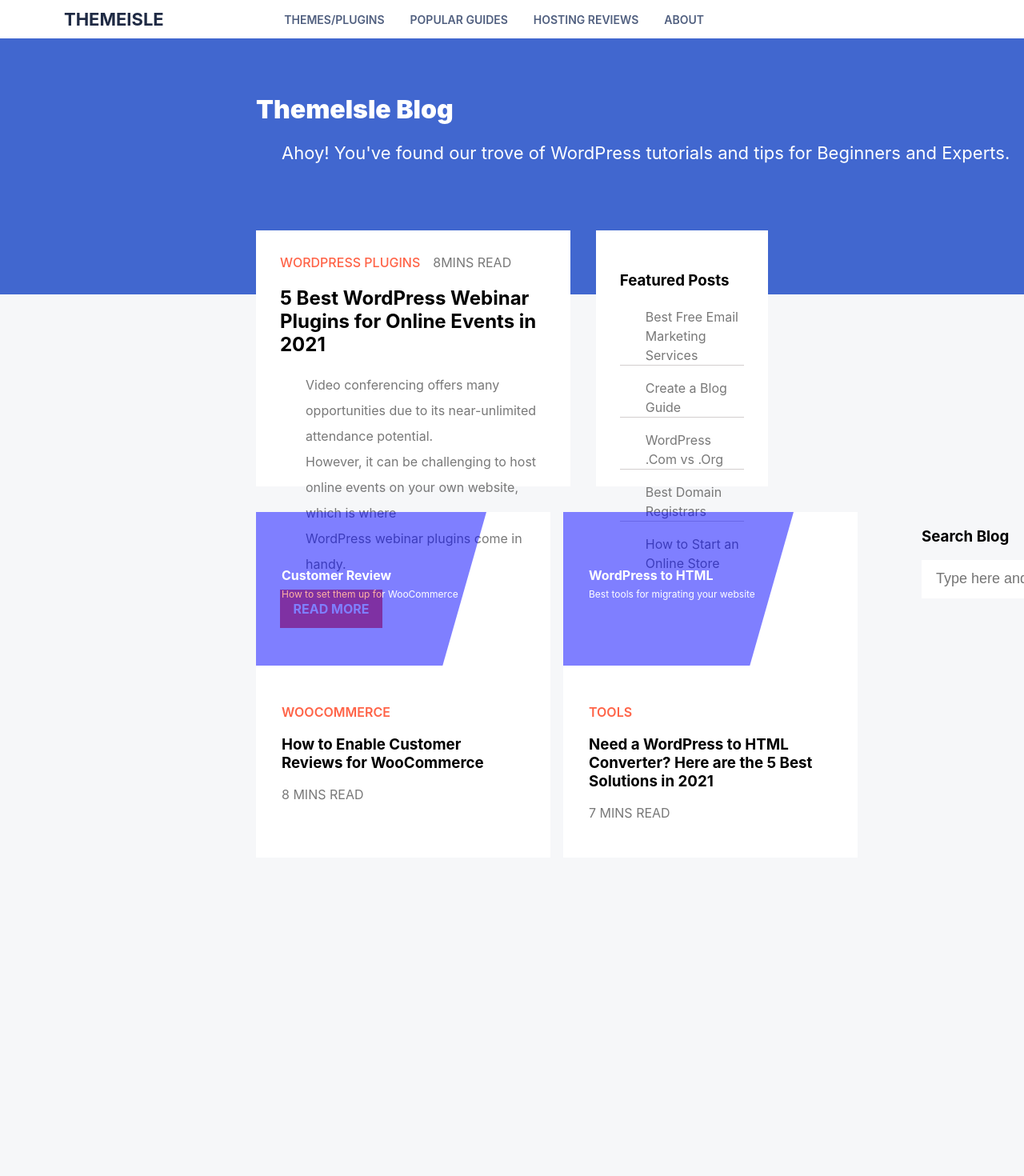
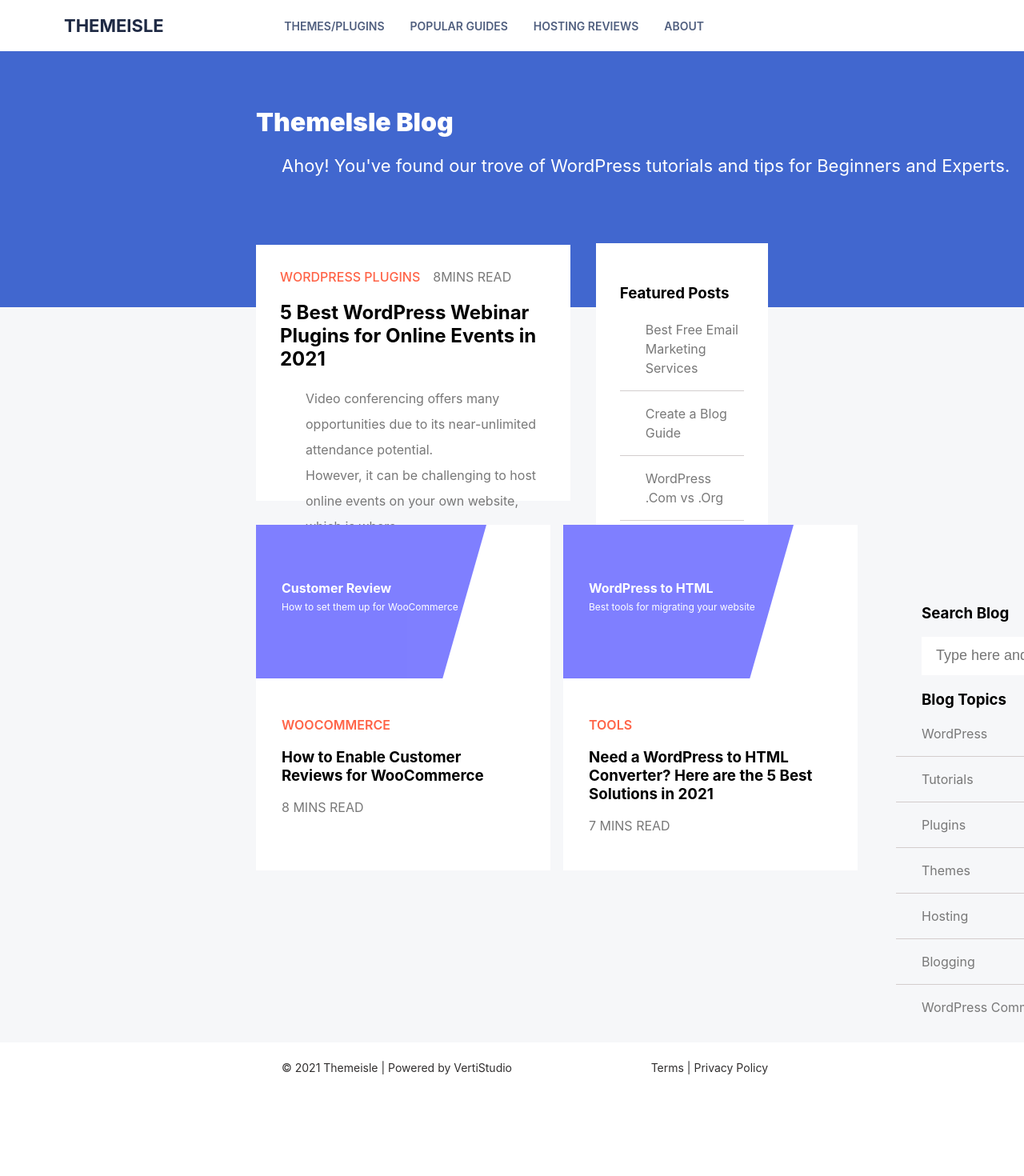
Before and after one commit to Titania01/react-blog, a React (Create React App) app: page / in a window 1280 px wide. Shown: the top 1470 px of the page at 80% size. After the commit the page ends 1367 px from the top, so only its background shows below. Built offline with nearby package versions, Linux system fonts and the light colour scheme.

Commit message:
update code base

```diff
--- a/src/App.css
+++ b/src/App.css
@@ -11,17 +11,21 @@
 }
 
 .Navbar {
-  height: 3rem;
+  height: 64px;
   display: flex;
   align-items: center;
   padding-right: 25rem;
   font-size: 14px;
+  top: 0;
+  left: 0;
+  width: 100vw;
   font-weight: 600;
   color: rgb(80, 95, 127);
   text-transform: uppercase;
   padding-left: 5rem;
-  /* position: fixed; */
-  /* z-index: 1; */
+  position: fixed;
+  z-index: 6;
+  background: white;
 }
 
 .spacer {
@@ -64,7 +68,9 @@
 
 .Main {
   background-color: rgb(246, 247, 249);
-  height: 200vh;
+  margin-top: 64px;
+
+  /* height: 200vh; */
 }
 
 .holder {
@@ -80,6 +86,8 @@
   background: #fff;
   height: 20rem;
   width: 60rem;
+  position: relative;
+  top: -2.4rem;
   padding: 30px;
 }
 
@@ -129,7 +137,7 @@
 
 .two {
   background: #fff;
-  height: 20rem;
+  height: 25rem;
   line-height: 1.5;
   width: 30rem;
   margin-left: 2rem;
@@ -139,6 +147,13 @@
 .two > p {
   border-bottom: #d3cece solid 1px;
   color: #787878;
+  padding-bottom: 1rem;
+}
+
+.two > p:hover {
+  cursor: pointer;
+  color: tomato;
+  transition: 1s;
 }
 
 .two > :last-child {
@@ -157,6 +172,8 @@
   background: #fff;
   height: 27rem;
   width: 23rem;
+  position: relative;
+  top: -5rem;
 }
 
 .small {
@@ -184,6 +201,8 @@
   background: #fff;
   height: 27rem;
   width: 23rem;
+  position: relative;
+  top: -5rem;
 }
 
 .below {
@@ -217,11 +236,11 @@
 }
 
 .eight {
-  margin-left: 1rem;
+  margin-left: 2rem;
 }
 
 .search {
-  padding-left: 3rem;
+  padding-left: 2rem;
 }
 
 .search > input {
@@ -236,7 +255,31 @@
   font-size: 18px;
 }
 
+.search > p {
+  margin-left: -2rem;
+  color: #787878;
+  line-height: 1.5;
+  border-bottom: #d4cdcd 1px solid;
+  padding-bottom: 1rem;
+}
+
+.search > :last-child {
+  border-bottom: none;
+}
+
+.search > p:hover {
+  cursor: pointer;
+  color: tomato;
+  transition: 1s;
+}
+
 .Footer {
-  background: rgb(50, 71, 107);
-  height: 20rem;
+  background: rgb(255, 255, 255);
+  height: 4rem;
+  padding: 0 20rem 0 20rem;
+  display: flex;
+  align-items: center;
+  justify-content: space-between;
+  color: rgb(48, 46, 46);
+  font-size: 14px;
 }
--- a/src/componenets/Footer.jsx
+++ b/src/componenets/Footer.jsx
@@ -4,7 +4,8 @@
 function Footer() {
   return (
     <div className="Footer">
-      <h1>this is my footer</h1>
+          <p>&copy; 2021 Themeisle | Powered by VertiStudio</p>
+          <p>Terms | Privacy Policy</p>
     </div>
   )
 }
--- a/src/componenets/Other.jsx
+++ b/src/componenets/Other.jsx
@@ -26,10 +26,21 @@
         <p className="wooo">7 MINS READ </p>
       </div>
       </div>
+
       <div className="eight">
         <div className="search">
           <h3>Search Blog</h3>
           <input type="text" placeholder="Type here and press enter..."/>
+        </div>
+        <div className="search">
+          <h3>Blog Topics</h3>
+          <p>WordPress</p>
+          <p>Tutorials</p>
+          <p>Plugins</p>
+          <p>Themes</p>
+          <p>Hosting</p>
+          <p>Blogging</p>
+          <p>WordPress Community</p>
         </div>
       </div>
     </div>
```
Also changed, not shown: 1 other file (tests, documents, lock files or other folders).
